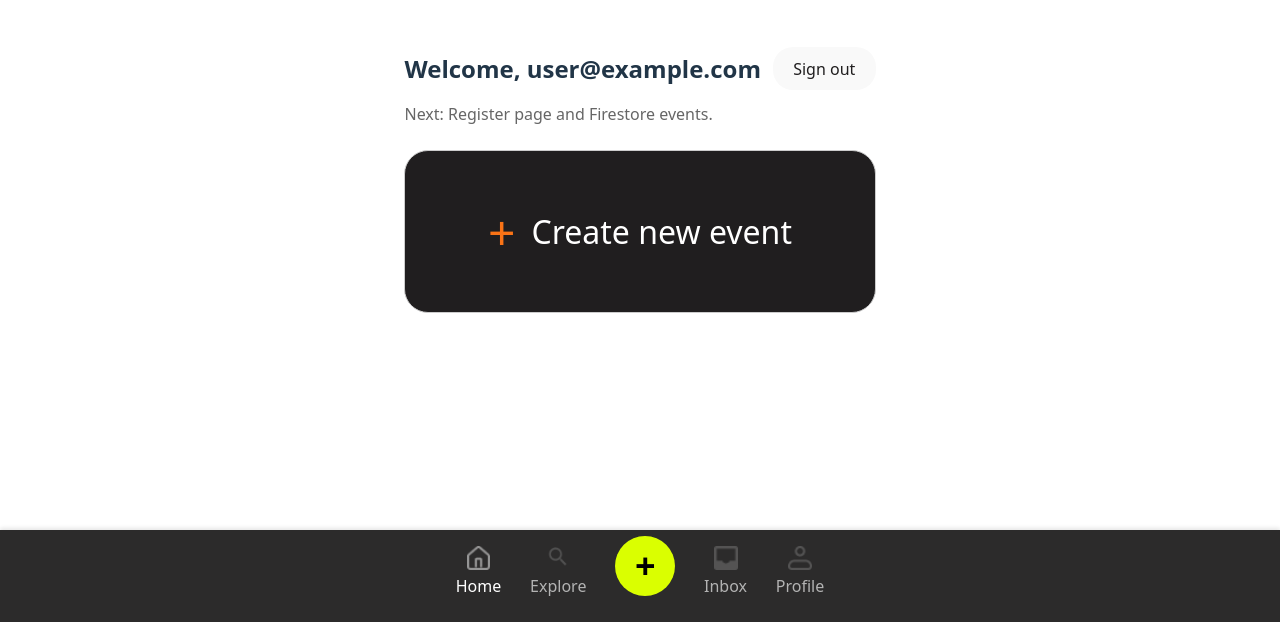
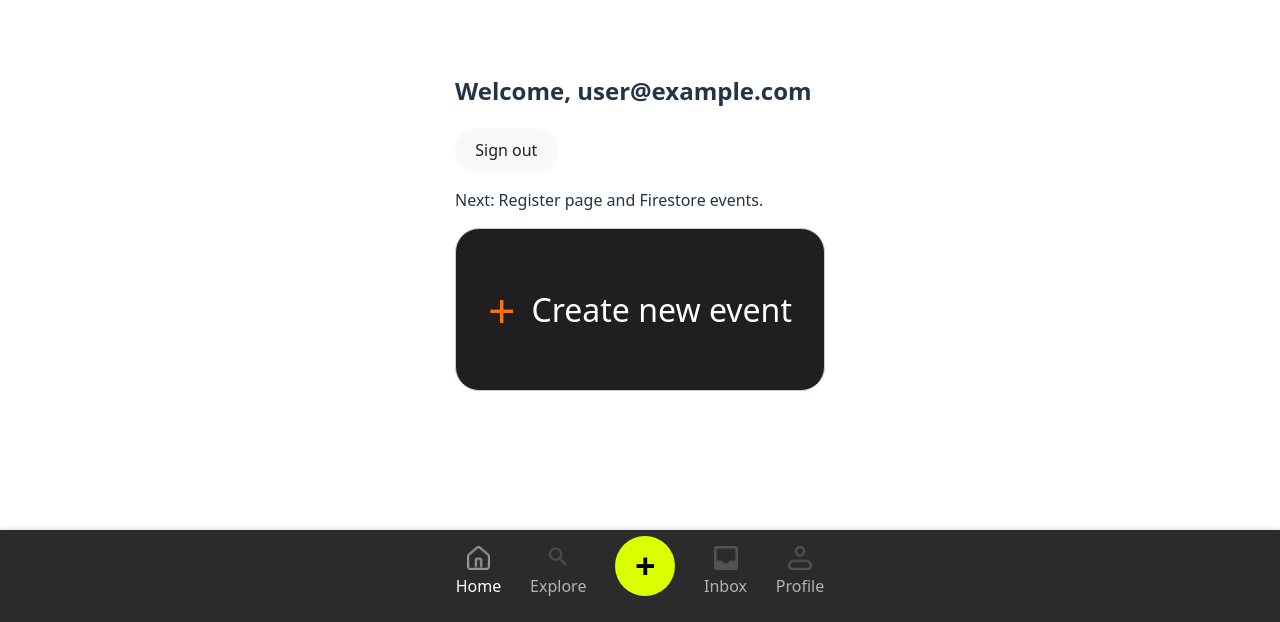
Before and after one commit to RichardHoleva/WebApp2025, a React (Vite) app in the folder Runder/: page /dashboard in a window 1280 px wide. Shown: the part 178-800 px from the top of the page. Built offline with nearby package versions, Linux system fonts and the light colour scheme; no server answers; sample sign-in values are in the browser's storage.

Commit message:
Dashboard

```diff
--- a/Runder/src/pages/Dashboard.jsx
+++ b/Runder/src/pages/Dashboard.jsx
@@ -10,23 +10,23 @@ export default function Dashboard() {
 
   const handleAdd = (name) => {
     console.log('New run:', name);
-
   };
 
   return (
     <>
-      <div style={{ padding: 16, maxWidth: 900, margin: '0 auto', paddingBottom: 100 }}>
-        <header style={{ display: 'flex', justifyContent: 'space-between', alignItems: 'center', gap: 12 }}>
-          <h2 style={{ margin: 0 }}>Welcome, {user?.email ?? 'runner'}</h2>
+      <div>
+        <header>
+          <h2>Welcome, {user?.email ?? 'runner'}</h2>
           <button onClick={() => signOut(auth)}>Sign out</button>
         </header>
 
-        <p style={{ color: '#666', marginTop: 12 }}>Next: Register page and Firestore events.</p>
+        <p>Next: Register page and Firestore events.</p>
 
-        <section style={{ marginTop: 24 }}>
+        <section>
           <AddRunInput title="New run" onAdd={handleAdd} />
         </section>
       </div>
+
       <NavBar />
     </>
   );
--- a/Runder/src/styles/addRunInput.css
+++ b/Runder/src/styles/addRunInput.css
@@ -1,6 +1,6 @@
 .add-run-button {
   width: 100%;
-  max-width: 42rem;
+  max-width: 203rem;
   padding: 3rem 2rem;
   background-color: #201E1F;
   border-radius: 1.5rem;
```
Also changed, not shown: Runder/src/components/Calendar.jsx (added), Runder/src/styles/calendar.css (added).
